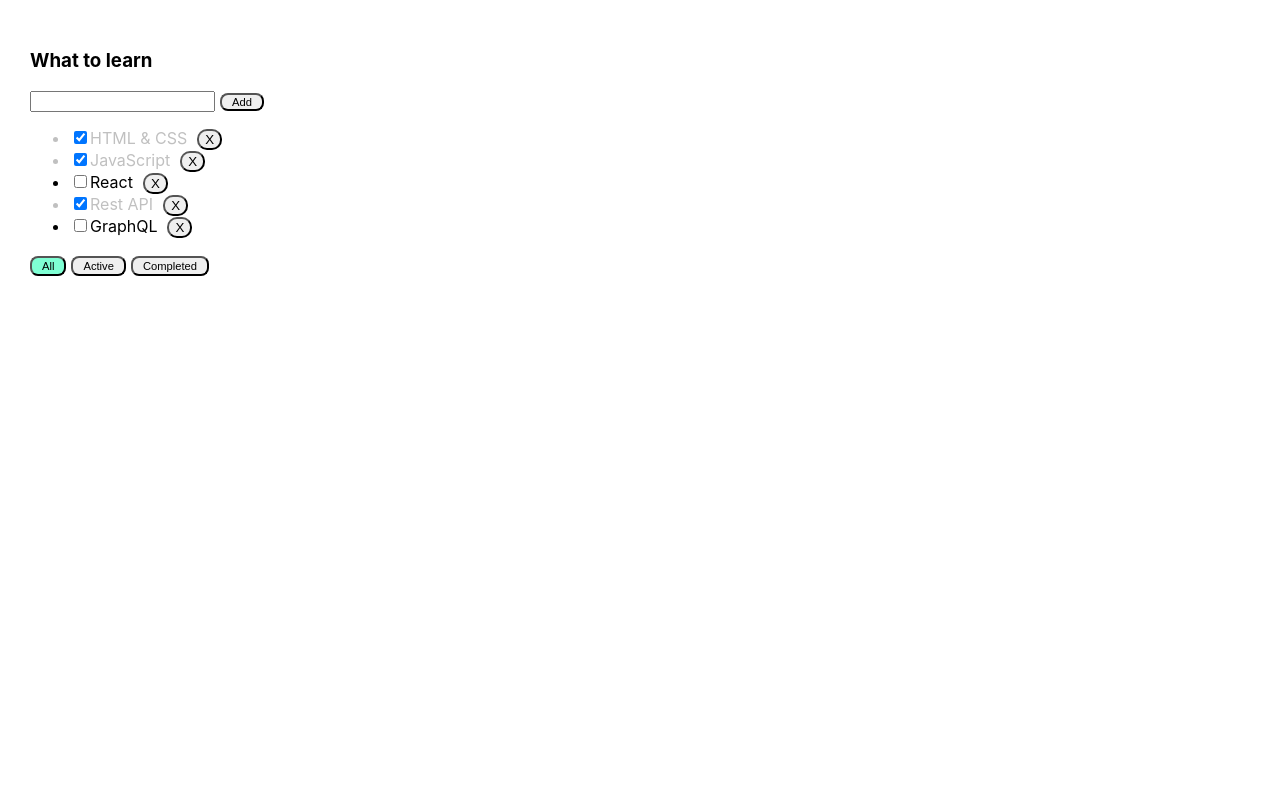
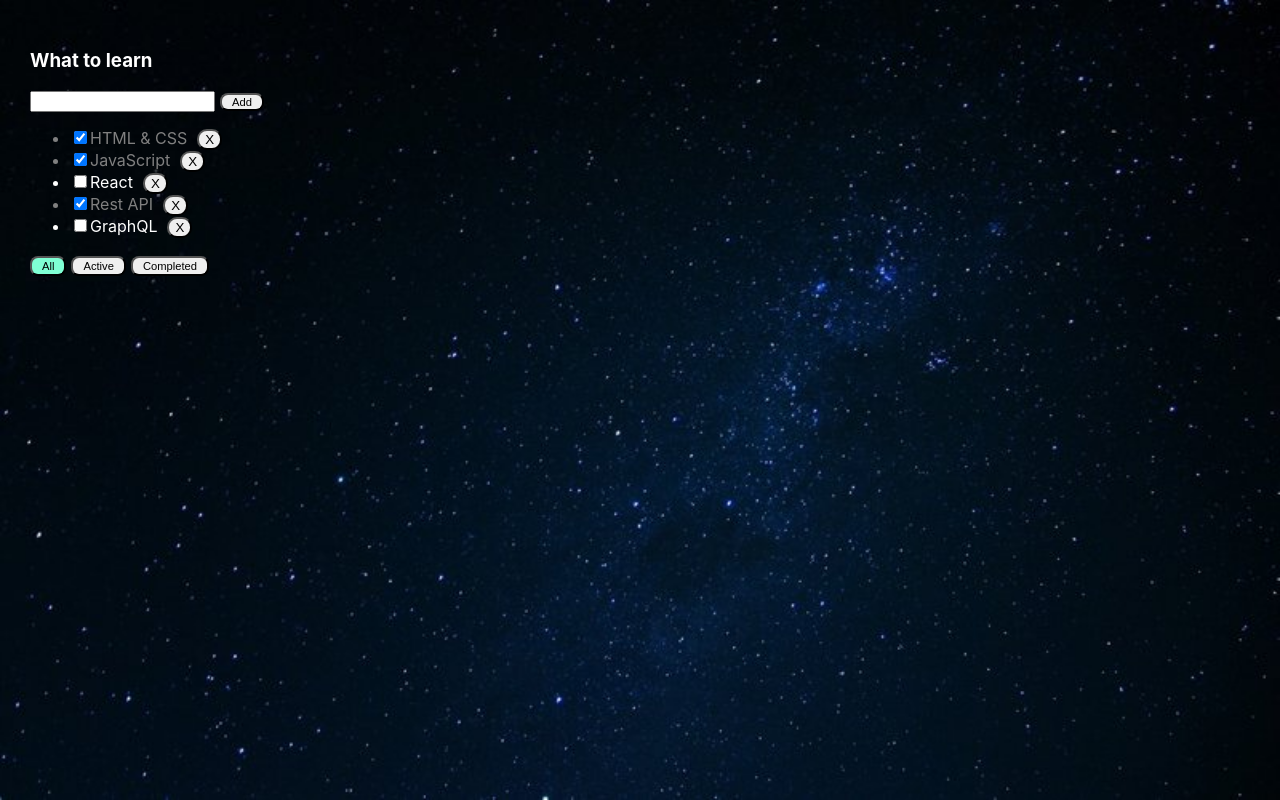
Before and after one commit to andorey/newTodoList, a React (Create React App) app: page / in a window 1280 px wide. Built offline with nearby package versions, Linux system fonts and the light colour scheme.

Commit message:
refactoring

```diff
--- a/src/App.css
+++ b/src/App.css
@@ -1,6 +1,12 @@
+body {
+    background: url(./img/sky_star.jpg) no-repeat;
+    background-size: 100%;
+}
+
 .App {
     padding: 30px;
     display: flex;
+    color: white;
     align-items: center
 }
 
@@ -19,13 +25,14 @@ li button:hover {
 }
 
 .error {
-    border-color: red;
+    border: solid 2px tomato;
+    border-radius: 5px;
 }
 
 .input-error {
     font-size: 0.8em;
     margin-left: 20px;
-    color: red;
+    color: tomato;
 }
 
 .buttons button{
@@ -55,5 +62,5 @@ li button:hover {
 }
 
 .is-done {
-    color: silver;
+    color: gray;
 }
```
Also changed, not shown: src/Todolist.tsx (+6 -6 lines), src/img/sky_star.jpg (added).
